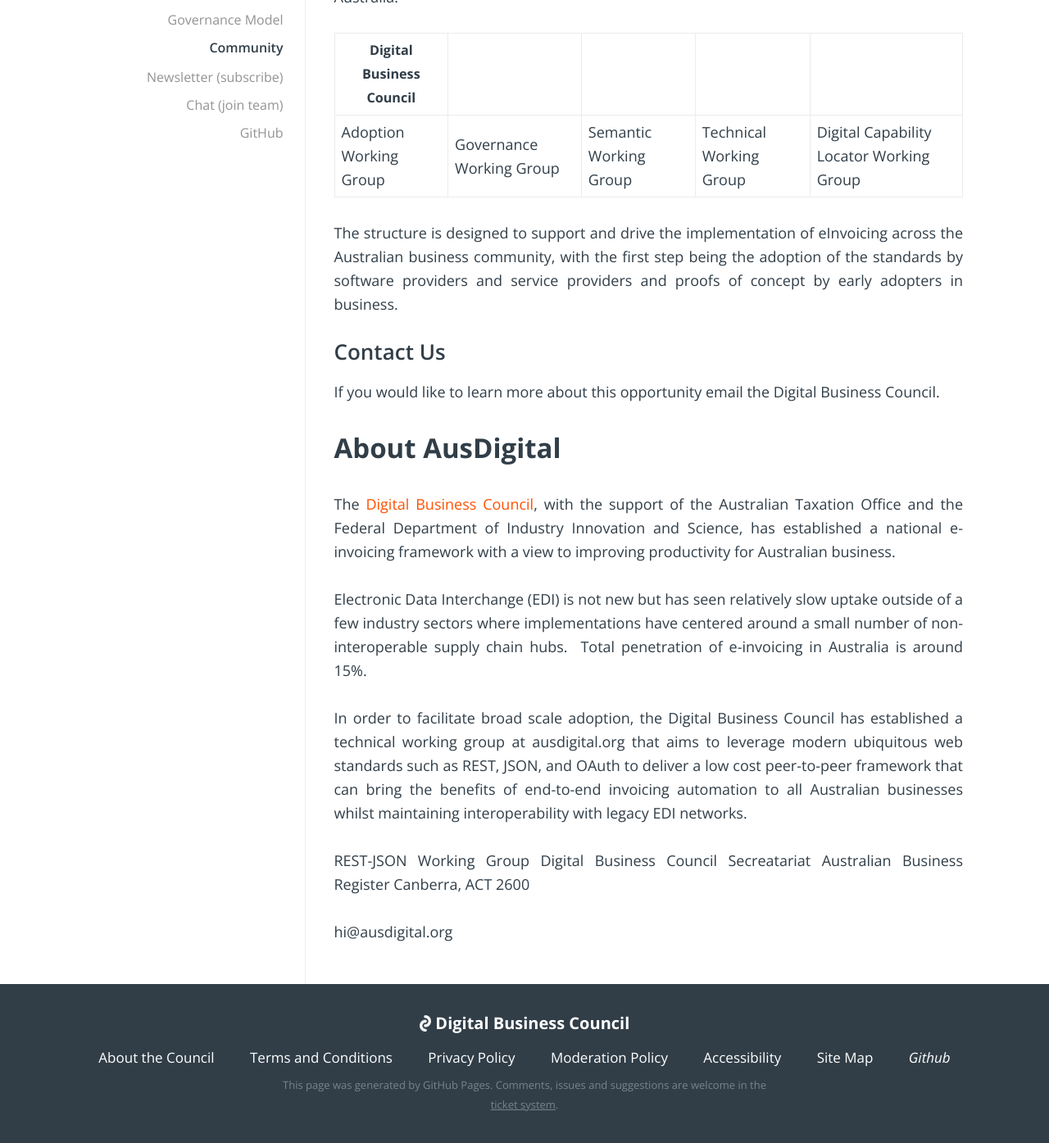
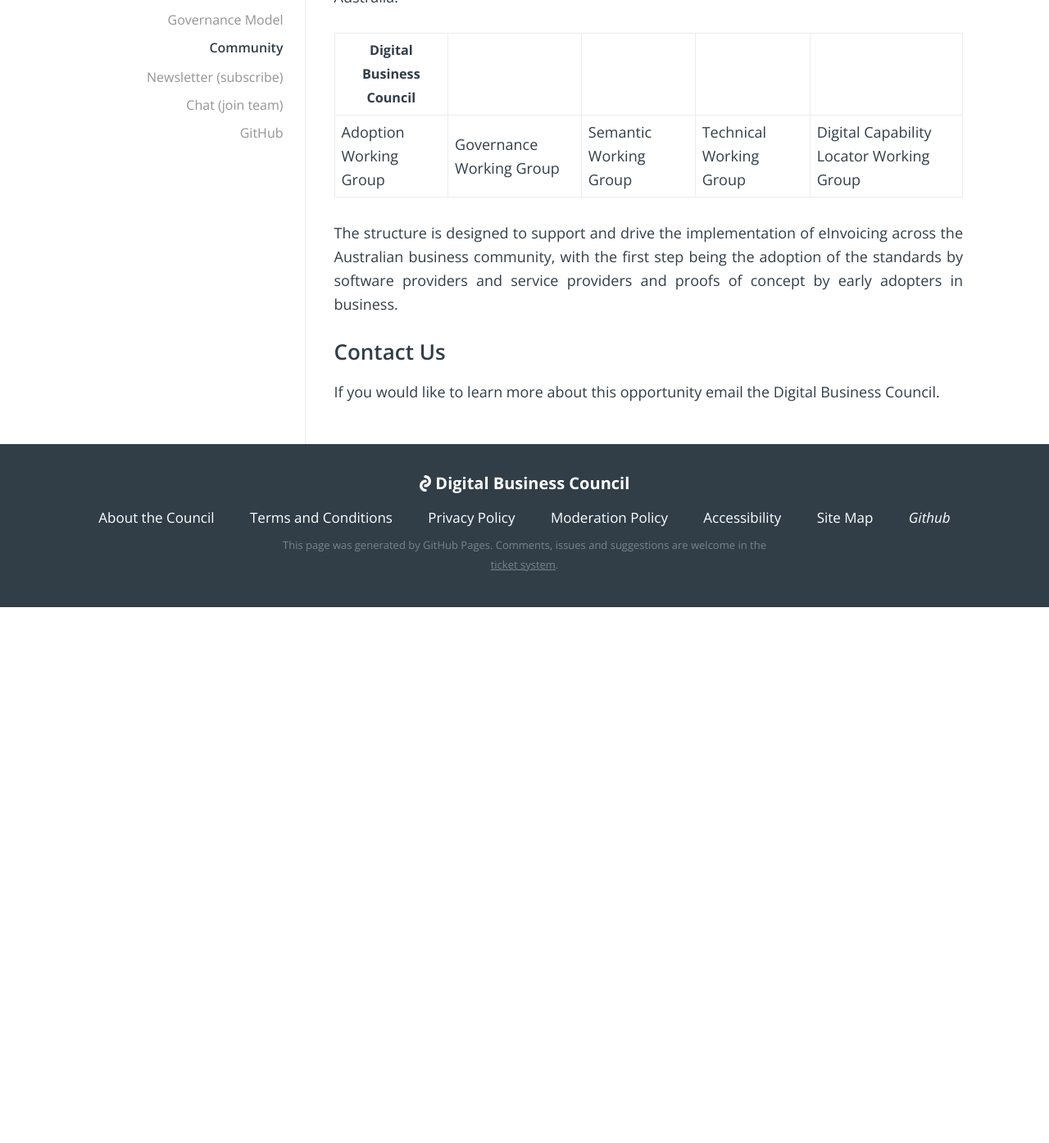
Before and after one commit to Digital-Business-Council/Digital-Business-Council.github.io, a Jekyll site: the page built from pages/about-us/about.md, in a window 1280 px wide and 1400 px high, scrolled down 981 px. Shown: the top 1395 px of the window at 82% size. Built offline with Jekyll 4.4.1, drawn with Linux system fonts in a browser that asks for light colours; our own code applies the rules of GitHub Pages for plain Markdown files; after the commit the page ends 1722 px from its top, so only the background shows below that.

Commit message:
Update about.md

```diff
--- a/pages/about-us/about.md
+++ b/pages/about-us/about.md
@@ -1,13 +1,8 @@
 ---
-
 layout: page
-
 title: About the Digital Business Council
-
 permalink: /about/
-
 ---
-
 
 # About Us
 
@@ -31,20 +26,3 @@
 ## Contact Us
 
 If you would like to learn more about this opportunity email the Digital Business Council.
-
-
-
-# About AusDigital
-
-The [Digital Business Council](http://digitalbusinesscouncil.com.au/), with the support of the Australian Taxation Office and the Federal Department of Industry Innovation and Science, has established a national e-invoicing framework with a view to improving productivity for Australian business.
-
-Electronic Data Interchange (EDI) is not new but has seen relatively slow uptake outside of a few industry sectors where implementations have centered around a small number of non-interoperable supply chain hubs.  Total penetration of e-invoicing in Australia is around 15%.
-
-In order to facilitate broad scale adoption, the Digital Business Council has established a technical working group at ausdigital.org that aims to leverage modern ubiquitous web standards such as REST, JSON, and OAuth to deliver a low cost peer-to-peer framework that can bring the benefits of end-to-end invoicing automation to all Australian businesses whilst maintaining interoperability with legacy EDI networks.
-
-REST-JSON Working Group
-Digital Business Council Secreatariat
-Australian Business Register
-Canberra, ACT 2600
-
-hi@ausdigital.org
```
